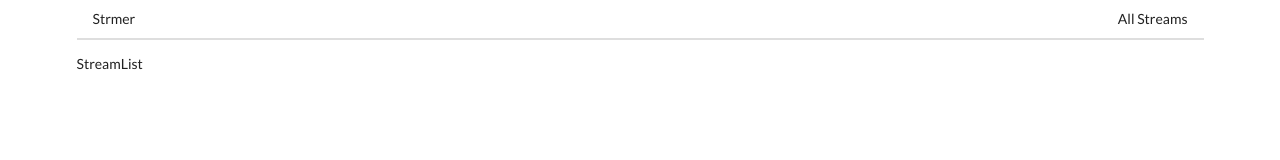
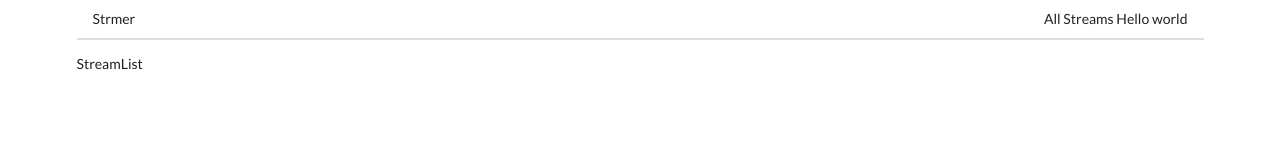
Before and after one commit to SallahTech/twitch-clone, a React (Create React App) app: page / in a window 1280 px wide. Shown: the top 160 px of the page. Built offline with nearby package versions, Linux system fonts and the light colour scheme.

Commit message:
Added the header section using and routing using react router dom

```diff
--- a/src/components/Header.js
+++ b/src/components/Header.js
@@ -9,7 +9,7 @@ const Header = () => {
       </Link>
       <div className='right menu'>
         <Link to='/' className='item'>
-          All Streams
+          All Streams Hello world
         </Link>
       </div>
     </div>
```
